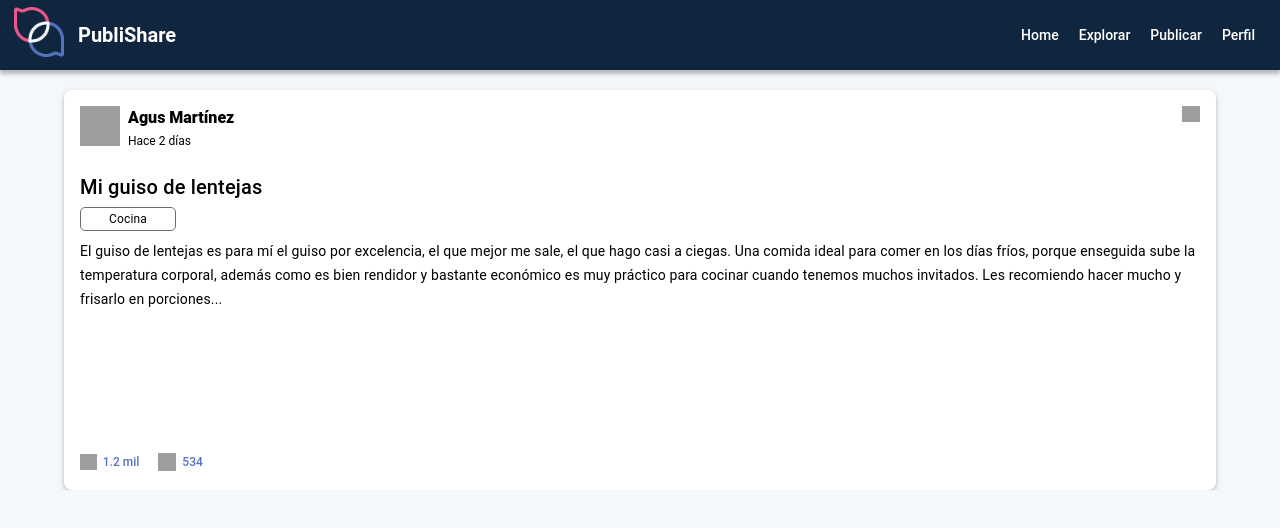
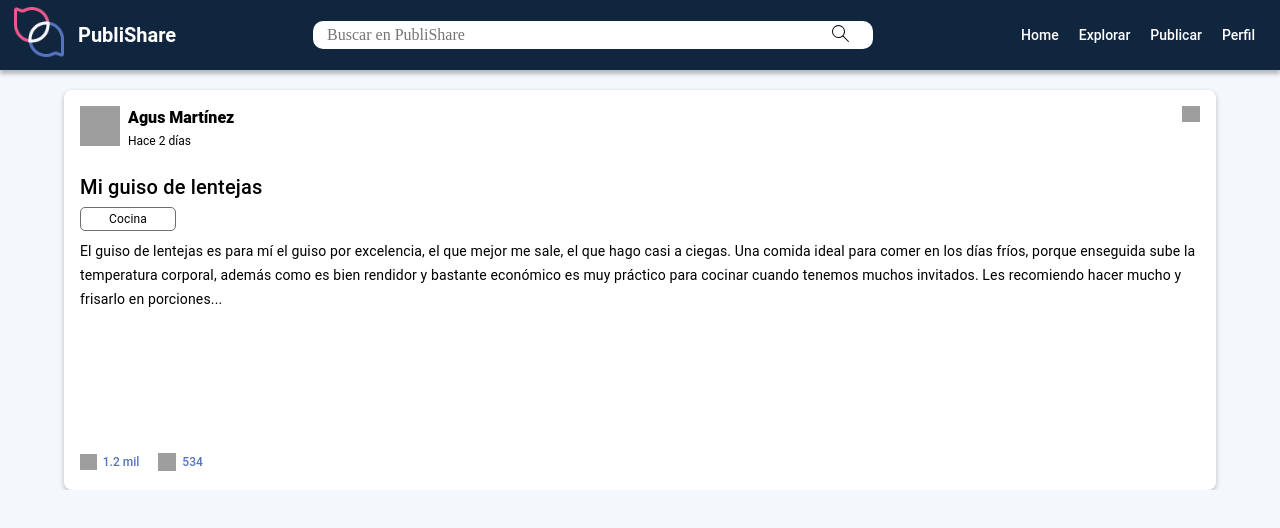
Before and after one commit to No-Country/s7-14-t-Java-React, a Next.js app in the folder Client/: page / in a window 1280 px wide. Shown: the top 528 px of the page. Built offline with nearby package versions, Linux system fonts and the light colour scheme; grey boxes are pictures that could not be loaded.

Commit message:
fix:NavBari4

```diff
--- a/Client/components/common/SearchNav.js
+++ b/Client/components/common/SearchNav.js
@@ -9,7 +9,7 @@ export const SearchNav = () => {
         initial={{ opacity: 0 }}
         animate={{ opacity: 1 }}
         transition={{ duration: 0.5, delay: 0.5 }}
-        placeholder="Buscar..."
+        placeholder="Buscar en PubliShare"
       />
       <motion.div
         initial={{ opacity: 0 }}
@@ -24,31 +24,30 @@ export const SearchNav = () => {
 }
 
 const ContainerInput = styled.div`
-  width: 57rem;
+  width: 40rem;
   display: flex;
   align-items: center;
   position: relative;
   .icon-container {
-    background: var(--primaryGreen1);
     cursor: pointer;
     position: absolute;
     right: 0.5rem;
-    border-radius: 10px;
-    height: 4.4rem;
+    border-radius: 6px;
+    height: 2rem;
     width: 50px;
     display: flex;
-    align-items: center;
+    align-items: left;
     justify-content: center;
   }
 `
 const Input = styled(motion.input)`
-  height: 4.2rem;
+  height: 1rem;
   width: 100%;
   background-color: #fff;
   box-shadow: none;
   border: none;
   color: var(--secondaryViolet1);
-  padding: 2.5rem 1.5rem;
+  padding: 1rem 1rem;
   border-radius: 10px;
   font-family: Raleway;
   font-size: 16px;
--- a/Client/components/common/SubMenu/Submenu.js
+++ b/Client/components/common/SubMenu/Submenu.js
@@ -5,6 +5,7 @@ import { HiddenMenu } from './HiddenMenu'
 import { motion } from 'framer-motion'
 import Link from 'next/link'
 import Image from 'next/image'
+import { SearchNav } from '../SearchNav'
 import Logo from '@/public/images/Logo-2.png'
 
 export const Submenu = () => {
@@ -29,6 +30,8 @@ export const Submenu = () => {
         <MenuButton  isOpen={open} className="but" />
         <p>PubliShare</p>
     </motion.div>
+
+    <SearchNav />
     <div className='linkes'>
       <Link href="/" className='home'>
 	Home
```
